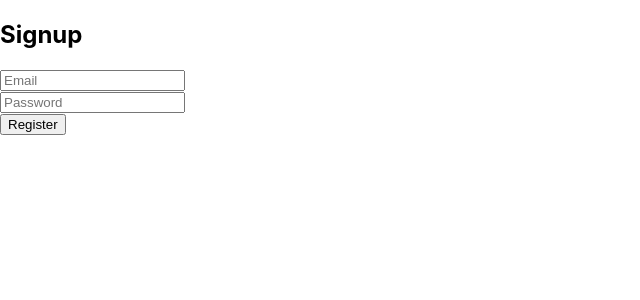
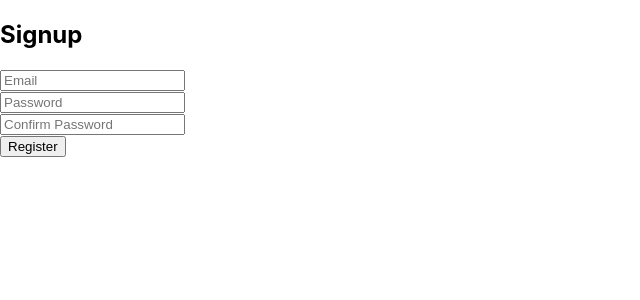
Before and after one commit to paoloprogram12/ReactJS-Practice, a React (Create React App) app in the folder login-frontend/: page /signup in a window 1280 px wide. Shown: the top 300 px of the page, without its empty margins (0-640 px from the left). Built offline with nearby package versions, Linux system fonts and the light colour scheme.

Commit message:
added design for confirm password

```diff
--- a/login-frontend/src/Signup.js
+++ b/login-frontend/src/Signup.js
@@ -61,7 +61,12 @@ function Signup() {
                 /><br/>
 
                 { /* Confirm Password Input */ }
-
+                <input
+                    type="password"
+                    placeholder="Confirm Password"
+                    value={confirmPassword}
+                    onChange={(e) => setConfirmPassword(e.target.value)}
+                /><br/>
 
                 <button type="submit">Register</button> {/* Submit button */}
             </form>
```
